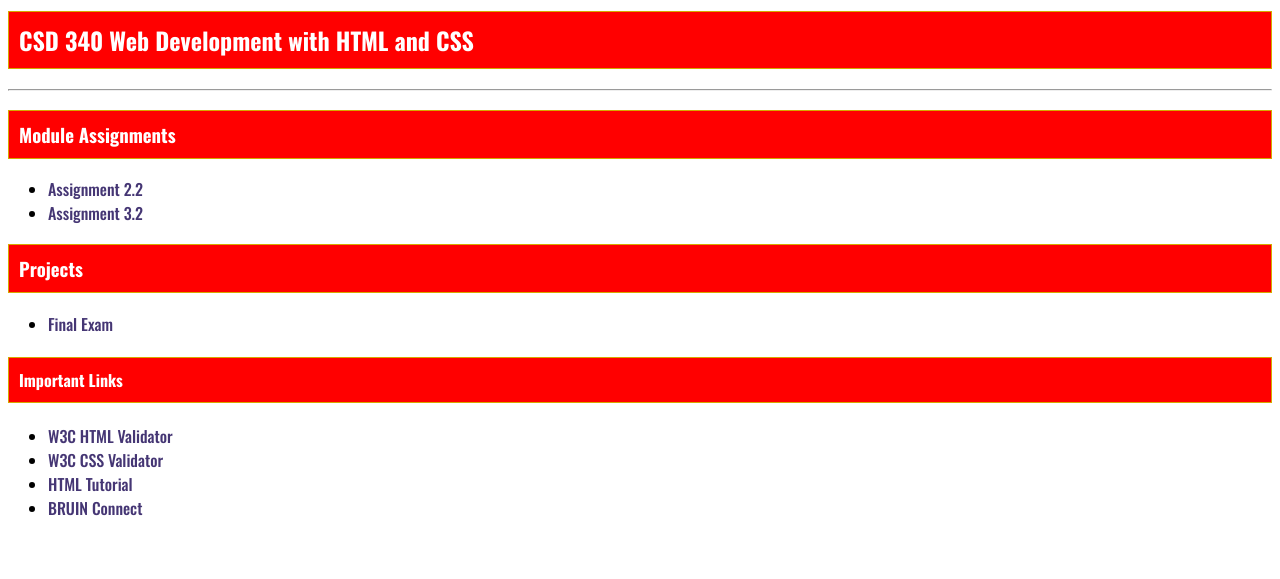
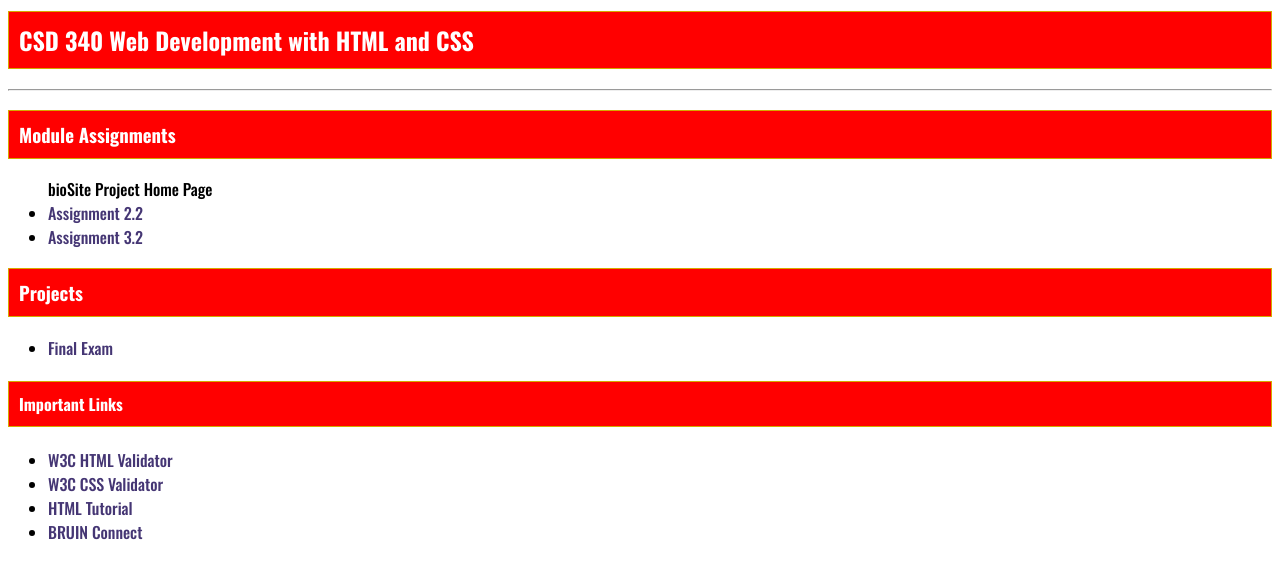
Before and after one commit to ArandelCMcC/csd-340, a plain HTML site: page index.html in a window 1280 px wide. Shown: the part 101-680 px from the top of the page. Drawn offline with nearby package versions, Linux system fonts and the light colour scheme.

Commit message:
Update index.html

```diff
--- a/index.html
+++ b/index.html
@@ -23,6 +23,7 @@
 
         <h3>Module Assignments</h3>
         <ul>
+		bioSite Project Home Page
             <li><a href="module-2/mccracken_EX1.html">Assignment 2.2</a></li>
             <li><a href="module-3/mccracken_EX2.html">Assignment 3.2</a></li>
         </ul>
```
